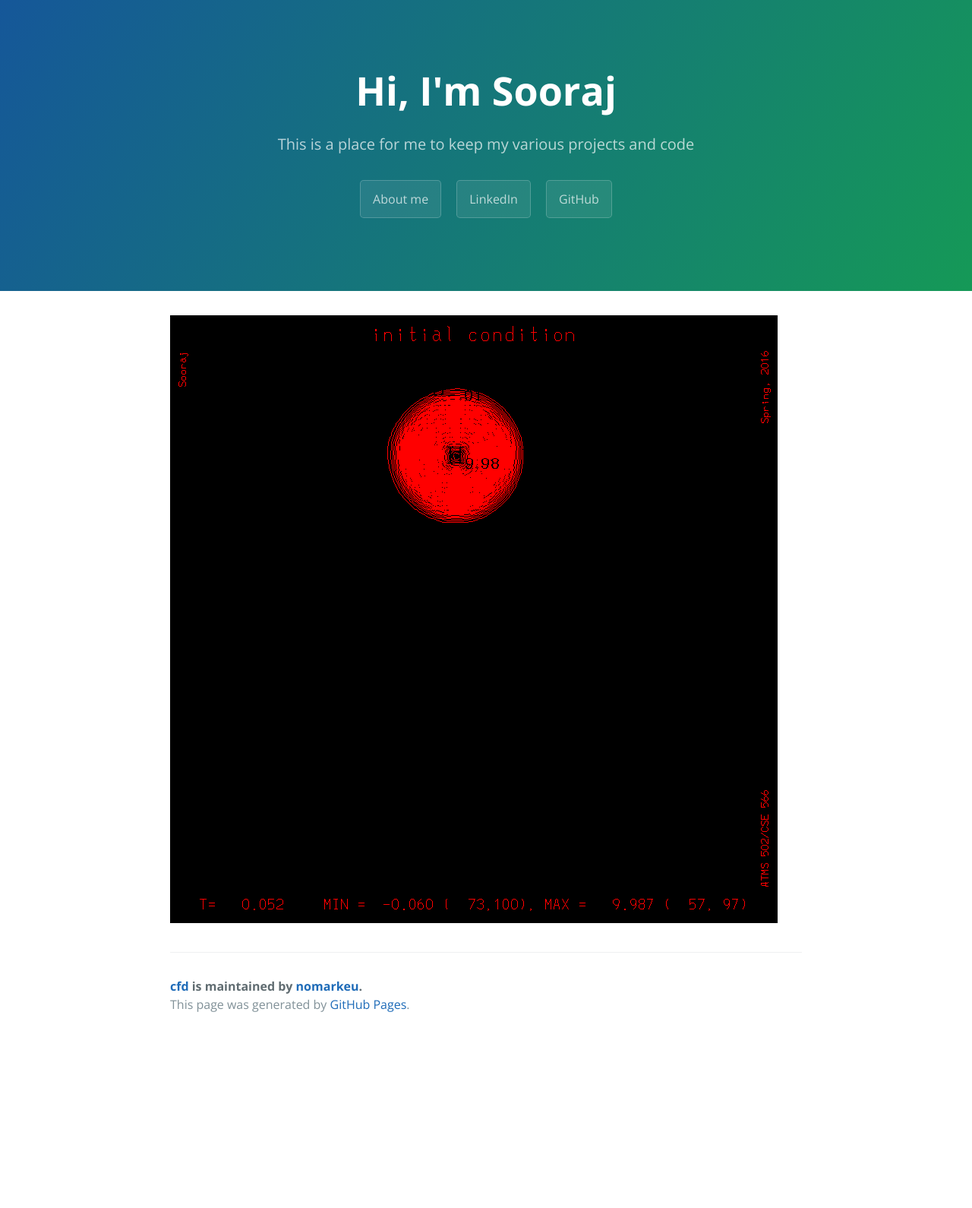
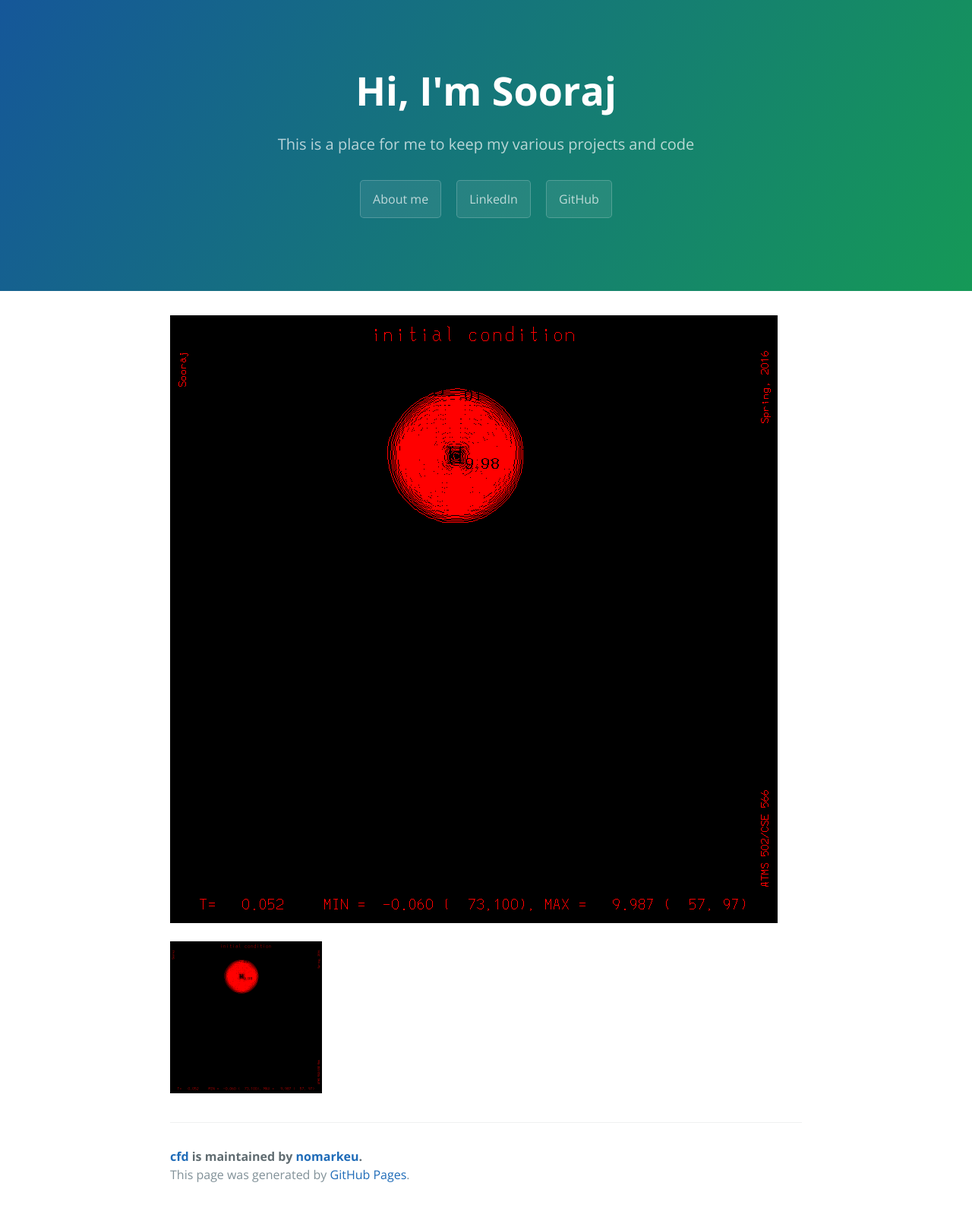
Before and after one commit to nomarkeu/cfd, a Jekyll site: the page built from index.md, in a window 1280 px wide. Shown: the whole page at 76% size. Built offline with Jekyll 4.4.1, drawn with Linux system fonts in a browser that asks for light colours; before the commit the page ends 1366 px from its top, so only the background shows below that.

Commit message:
fist gif added

```diff
--- a/index.md
+++ b/index.md
@@ -3,3 +3,5 @@ layout: default
 ---
 
 ![numerical analysys](img/numerical.gif)
+
+<img src="img/numerical.gif" width="200" />
```
